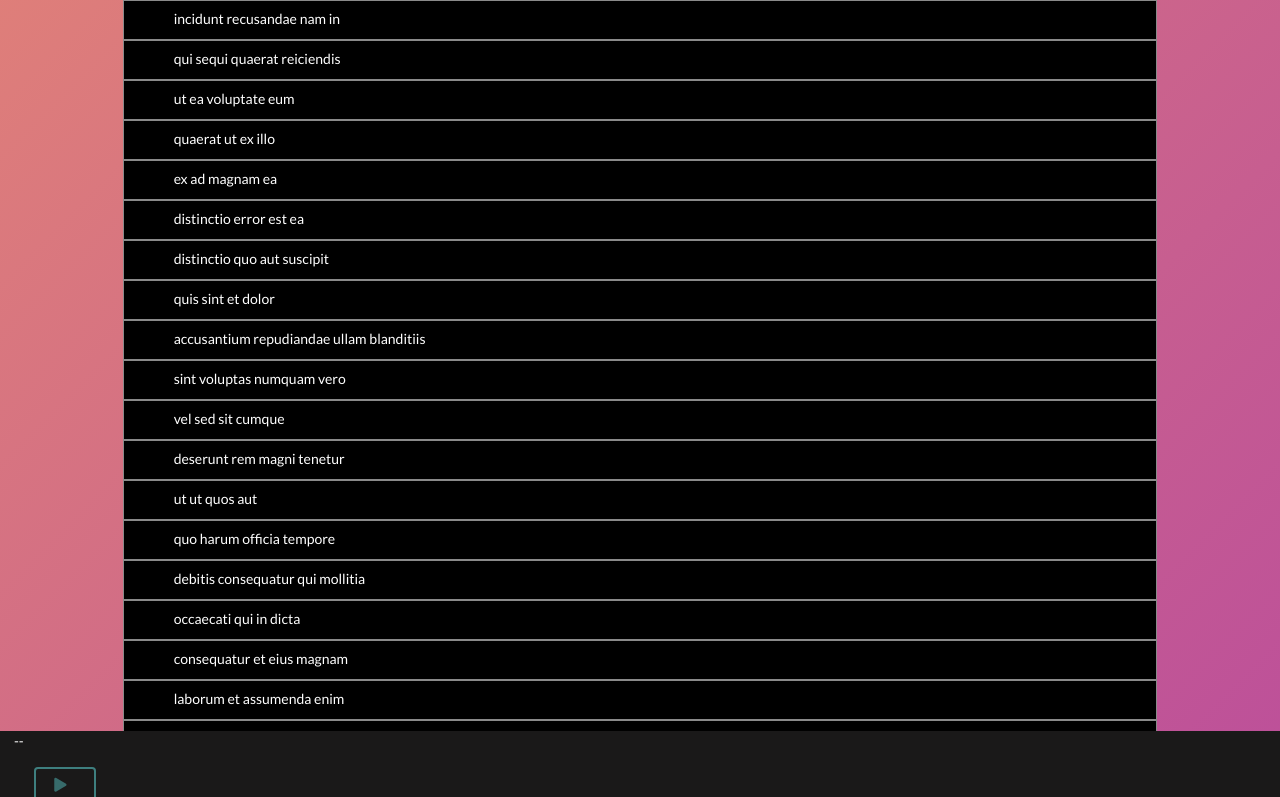
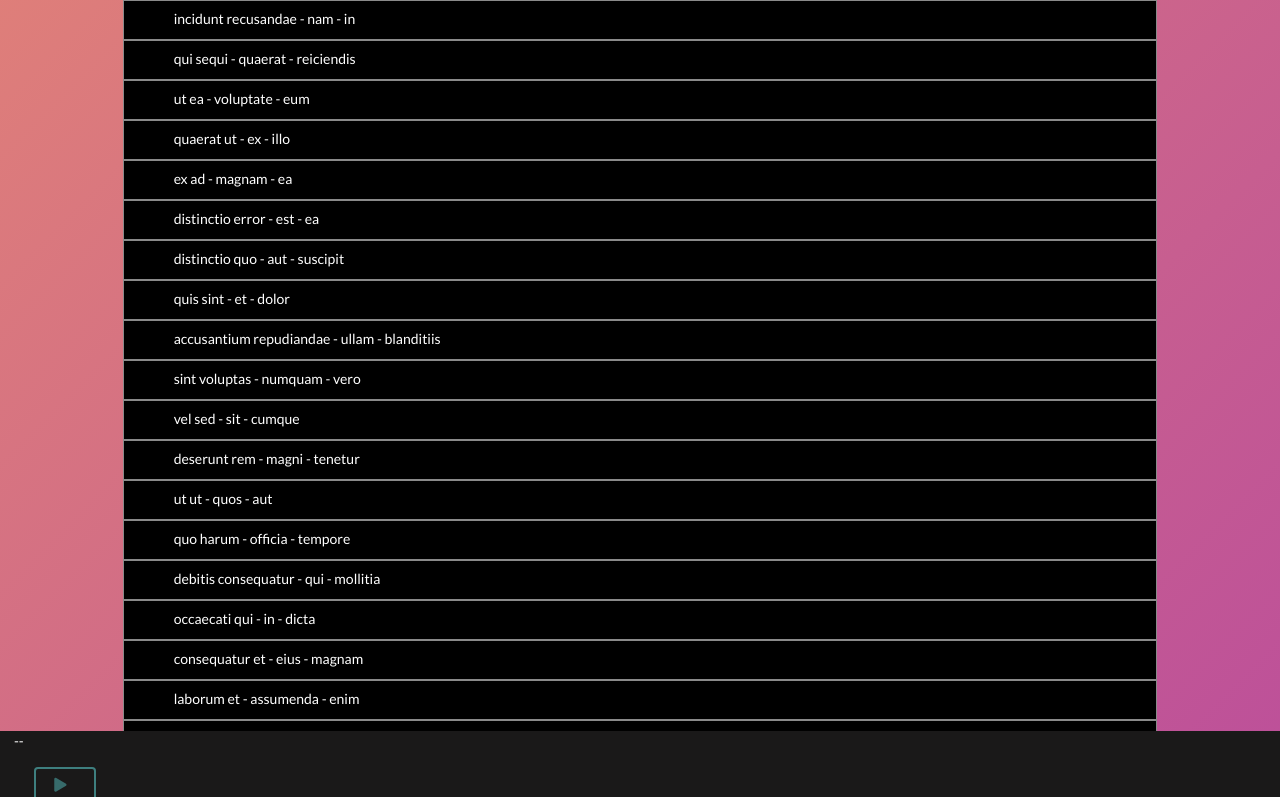
Before and after one commit to williamrmyers/media_player, a React (Create React App) app: page / in a window 1280 px wide. Shown: the top 797 px of the page. Built offline with nearby package versions, Linux system fonts and the light colour scheme.

Commit message:
Add dashes back in.

```diff
--- a/src/components/SongList/SongList.js
+++ b/src/components/SongList/SongList.js
@@ -11,13 +11,13 @@ class SongList extends React.Component {
         key={song.id}
         className="song-list-item"
       >
-        <p>{`${song.title}       ${song.artist} ${song.album}`}</p>
+        <p>{`${song.title} - ${song.artist} - ${song.album}`}</p>
       </div>
     ));
   };
 
   render() {
-    return <div className="ui thirteen wide column centered">{this.renderSongs()}</div>;
+    return <div className="ui thirteen wide column centered song-list">{this.renderSongs()}</div>;
   }
 }
 
```
